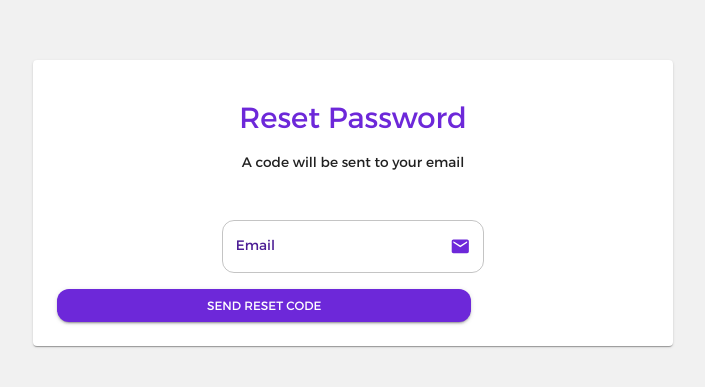
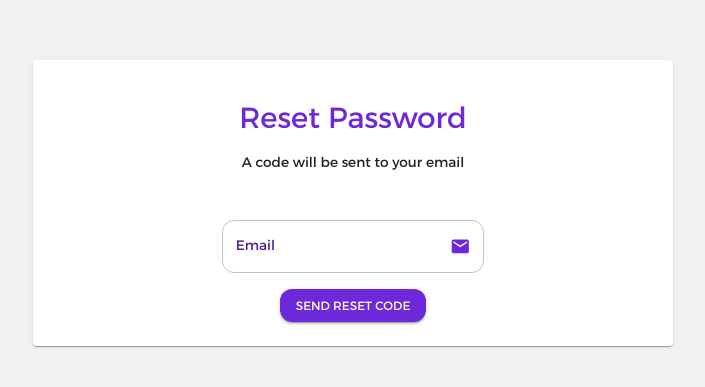
Before and after one commit to amr-kallas/uBay, a React (Vite) app: page /forgot-password in a window 1280 px wide. Shown: the part 197-584 px from the top of the page, without its empty margins (287-992 px from the left). Built offline with nearby package versions, Linux system fonts and the light colour scheme; what @lukemorales/query-key-factory would draw is missing.

Commit message:
edit in auth fix button

```diff
--- a/src/features/auth/components/resetPassword/index.tsx
+++ b/src/features/auth/components/resetPassword/index.tsx
@@ -70,7 +70,7 @@ const Login = () => {
                 isLoading={resetPassword.isLoading}
                 variant="contained"
                 sx={{
-                  width: '70%',
+                  m:'auto'
                 }}
               >
                 Send Reset Code
```
